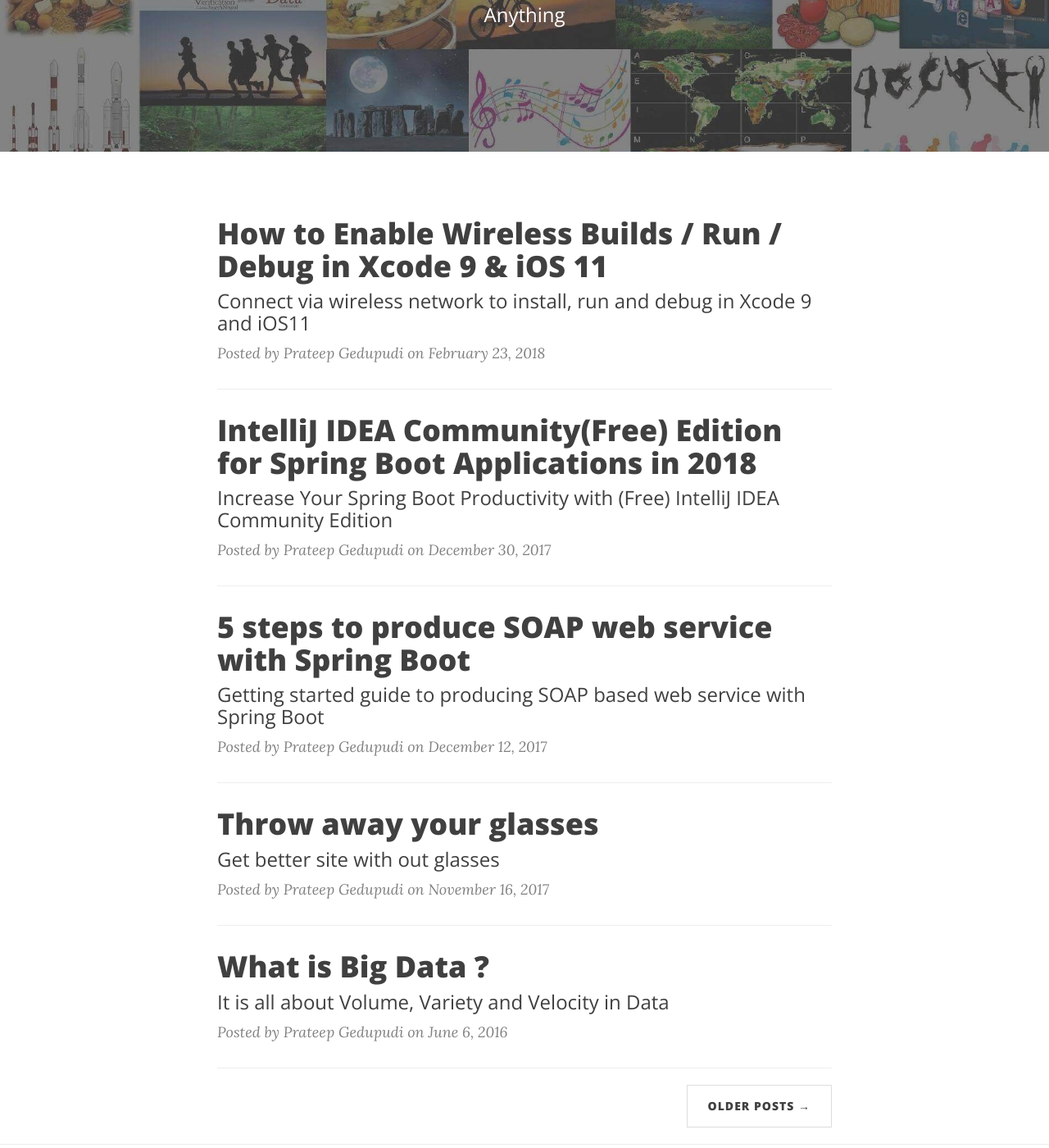
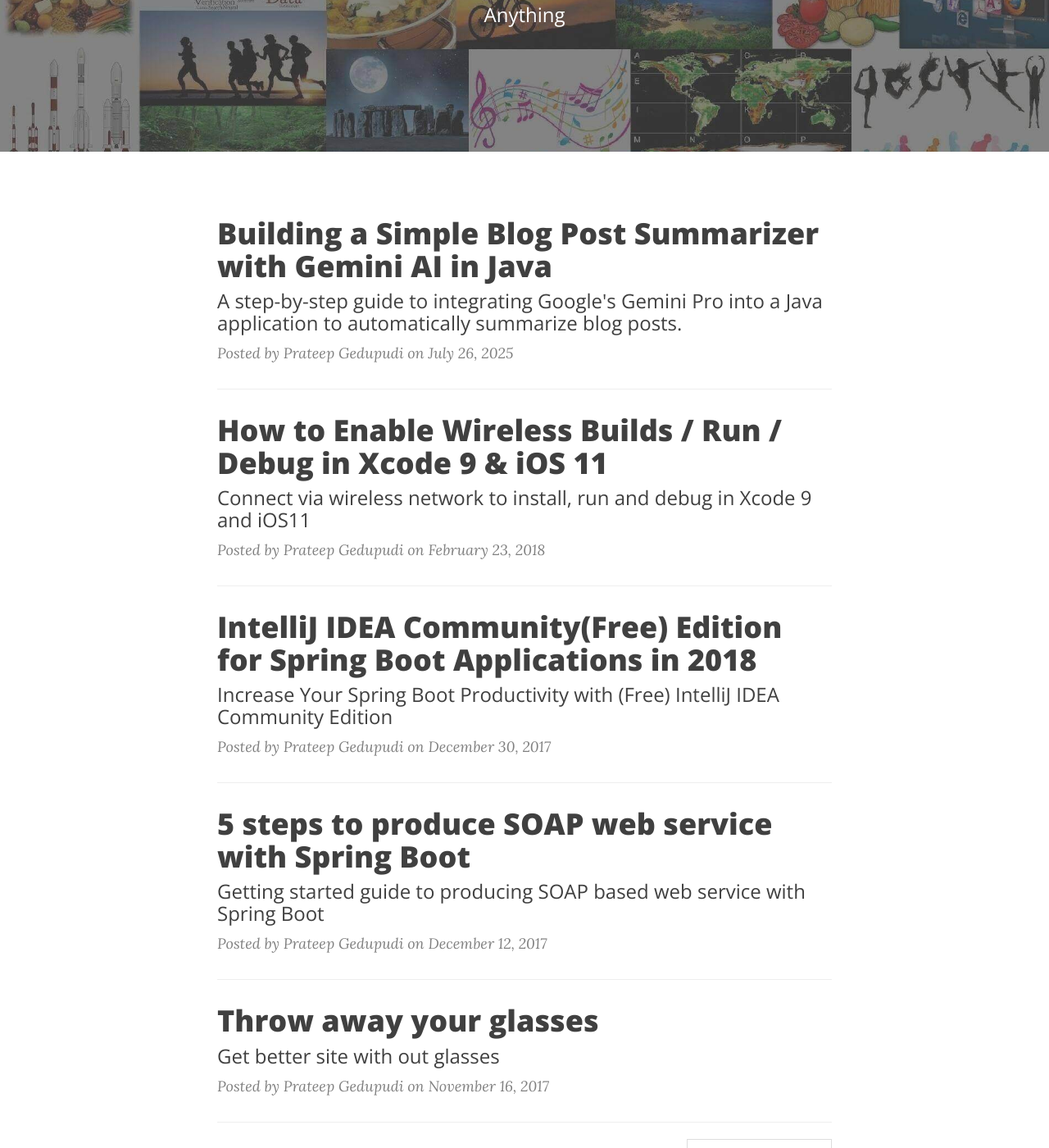
Before and after one commit to prateepgedupudi/prateepgedupudi.github.io, a Jekyll site: the page built from index.html, in a window 1280 px wide and 1400 px high, scrolled down 271 px. Shown: the whole window at 82% size. Built offline with Jekyll 4.4.1, drawn with Linux system fonts in a browser that asks for light colours; nearby versions of some CDN libraries; a script that is not in the unit is left out; the list of posts is cut into pages by our own code; some of the changed lines change nothing that is shown.

Commit message:
feat: Add new blog post on Gemini AI summarizer

````diff
--- a/_includes/head.html
+++ b/_includes/head.html
@@ -4,6 +4,19 @@
     <meta http-equiv="X-UA-Compatible" content="IE=edge">
     <meta name="viewport" content="width=device-width, initial-scale=1">
     <meta name="description" content="{% if page.subtitle %}{{ page.subtitle }} {% else %}{{ site.description }}{% endif %}">
+
+    <!-- Open Graph and Twitter Cards -->
+    <meta property="og:title" content="{% if page.title %}{{ page.title }}{% else %}{{ site.title }}{% endif %}">
+    <meta property="og:description" content="{% if page.subtitle %}{{ page.subtitle }} {% else %}{{ site.description }}{% endif %}">
+    <meta property="og:image" content="{{ site.url }}{{ site.baseurl }}{% if page.header-img %}{{ page.header-img }}{% else %}{{ site.header-img }}{% endif %}">
+    <meta property="og:url" content="{{ page.url | replace:'index.html','' | prepend: site.baseurl | prepend: site.url }}">
+    <meta property="og:type" content="article">
+
+    <meta name="twitter:card" content="summary_large_image">
+    <meta name="twitter:title" content="{% if page.title %}{{ page.title }}{% else %}{{ site.title }}{% endif %}">
+    <meta name="twitter:description" content="{% if page.subtitle %}{{ page.subtitle }} {% else %}{{ site.description }}{% endif %}">
+    <meta name="twitter:image" content="{{ site.url }}{{ site.baseurl }}{% if page.header-img %}{{ page.header-img }}{% else %}{{ site.header-img }}{% endif %}">
+    <meta name="twitter:site" content="@{{ site.twitter_username }}">
 
     <title>{% if page.title %}{{ page.title }} - {{ site.title }}{% else %}{{ site.title }}{% endif %}</title>
 
--- /dev/null
+++ b/_posts/2025-07-26-building-a-simple-blog-post-summarizer-with-gemini-ai-in-java.md
@@ -0,0 +1,105 @@
+---
+layout:     post
+title:      "Building a Simple Blog Post Summarizer with Gemini AI in Java"
+subtitle:   "A step-by-step guide to integrating Google's Gemini Pro into a Java application to automatically summarize blog posts."
+date:       2025-07-26 10:00:00
+author:     prateep_gedupudi
+header-img: "img/home-bg.jpg"
+---
+
+In the age of information overload, it's becoming increasingly difficult to keep up with the latest content. Blog posts, in particular, can be lengthy and time-consuming to read. What if you could automatically generate a concise summary of any blog post? In this tutorial, we'll do just that by building a simple blog post summarizer using Java and the powerful Gemini AI.
+
+We'll walk through the process of setting up a Java project, obtaining a Gemini API key, and writing the code to interact with the Gemini API to generate summaries.
+
+### Prerequisites
+
+Before we begin, make sure you have the following installed:
+
+*   **Java Development Kit (JDK)**: Version 8 or higher.
+*   **Maven**: For managing project dependencies.
+*   **A Google Account**: To get a Gemini API key.
+
+### 1. Get Your Gemini API Key
+
+To use the Gemini API, you'll need an API key. You can obtain one for free from Google's AI for Developers website.
+
+1.  Go to [https://ai.google.dev/](https://ai.google.dev/).
+2.  Click on "Get API key in Google AI Studio".
+3.  Sign in with your Google account.
+4.  Create a new API key.
+5.  Copy the API key and save it somewhere safe. We'll need it later.
+
+### 2. Set Up Your Java Project
+
+First, let's create a new Maven project. You can do this from your favorite IDE or by using the command line:
+
+```bash
+mvn archetype:generate -DgroupId=com.example -DartifactId=gemini-summarizer -DarchetypeArtifactId=maven-archetype-quickstart -DinteractiveMode=false
+```
+
+Next, open the `pom.xml` file and add the following dependency for the Gemini API Java client:
+
+```xml
+<dependencies>
+    <dependency>
+        <groupId>com.google.cloud</groupId>
+        <artifactId>google-cloud-vertexai</artifactId>
+        <version>2.3.0</n>
+    </dependency>
+</dependencies>
+```
+
+### 3. Write the Summarizer Code
+
+Now, let's write the Java code to summarize a blog post. Create a new Java class called `BlogSummarizer.java` in the `src/main/java/com/example` directory and add the following code:
+
+```java
+package com.example;
+
+import com.google.cloud.vertexai.VertexAI;
+import com.google.cloud.vertexai.api.GenerateContentResponse;
+import com.google.cloud.vertexai.generativeai.GenerativeModel;
+import com.google.cloud.vertexai.generativeai.ResponseHandler;
+
+import java.io.IOException;
+
+public class BlogSummarizer {
+
+    public static void main(String[] args) throws IOException {
+        String projectId = "your-gcp-project-id"; // Replace with your GCP project ID
+        String location = "us-central1";      // Replace with your GCP project location
+        String modelName = "gemini-1.5-flash-001";   // Or "gemini-1.0-pro"
+
+        String blogPostText = "Your lengthy blog post text goes here..."; // Replace with the blog post content
+
+        String summary = summarizeText(projectId, location, modelName, blogPostText);
+        System.out.println("Summary:\n" + summary);
+    }
+
+    public static String summarizeText(String projectId, String location, String modelName, String text) throws IOException {
+        try (VertexAI vertexAI = new VertexAI(projectId, location)) {
+            GenerativeModel model = new GenerativeModel(modelName, vertexAI);
+            GenerateContentResponse response = model.generateContent("Summarize the following blog post:\n\n" + text);
+            return ResponseHandler.getText(response);
+        }
+    }
+}
+```
+
+**Important:**
+
+*   Replace `"your-gcp-project-id"` with your actual Google Cloud Platform project ID.
+*   Replace `"Your lengthy blog post text goes here..."` with the content of the blog post you want to summarize.
+*   You'll need to set up authentication for the Vertex AI API. The easiest way to do this for local development is to use the Google Cloud CLI:
+    1.  Install the [Google Cloud CLI](https://cloud.google.com/sdk/docs/install).
+    2.  Run `gcloud auth application-default login`.
+
+### 4. Run the Summarizer
+
+Now you can run the `BlogSummarizer` class. It will send the blog post text to the Gemini API and print the summary to the console.
+
+### Conclusion
+
+In this tutorial, we've seen how easy it is to integrate the Gemini AI into a Java application to perform powerful tasks like text summarization. You can extend this example to build more complex applications, such as a web service that summarizes articles from a URL, or a tool that automatically generates summaries for your own blog. The possibilities are endless!
+
+```
````
Also changed, not shown: README.md.
